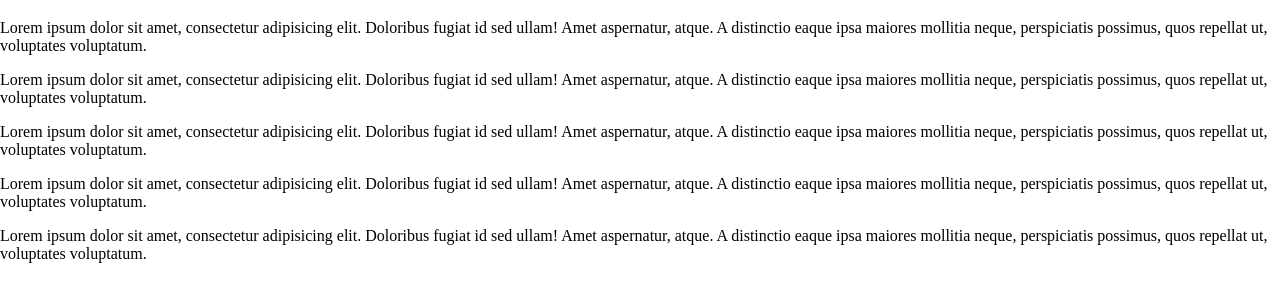
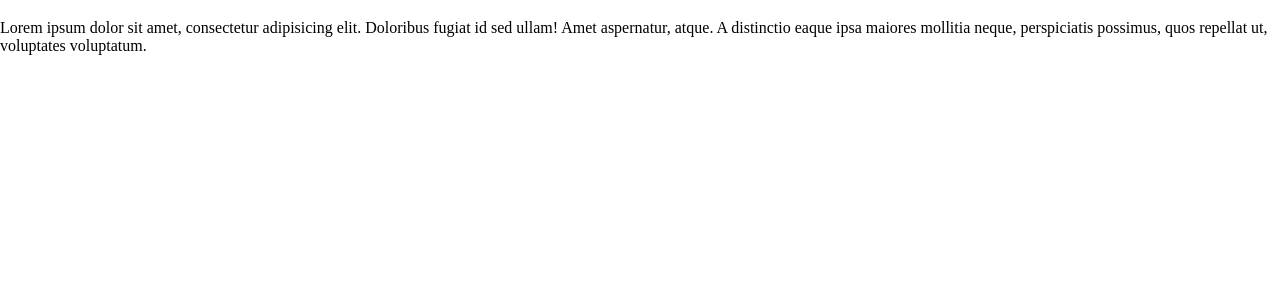
Before and after one commit to alvastar0/lesson-100, a plain HTML site: page index.html in a window 1280 px wide. Shown: the part 61-362 px from the top of the page. Drawn offline with Linux system fonts and the light colour scheme.

Commit message:
Remove <p> except first

```diff
--- a/index.html
+++ b/index.html
@@ -8,9 +8,5 @@
 <body>
 <h1>Hello, World!</h1>
 <p>Lorem ipsum dolor sit amet, consectetur adipisicing elit. Doloribus fugiat id sed ullam! Amet aspernatur, atque. A distinctio eaque ipsa maiores mollitia neque, perspiciatis possimus, quos repellat ut, voluptates voluptatum.</p>
-<p>Lorem ipsum dolor sit amet, consectetur adipisicing elit. Doloribus fugiat id sed ullam! Amet aspernatur, atque. A distinctio eaque ipsa maiores mollitia neque, perspiciatis possimus, quos repellat ut, voluptates voluptatum.</p>
-<p>Lorem ipsum dolor sit amet, consectetur adipisicing elit. Doloribus fugiat id sed ullam! Amet aspernatur, atque. A distinctio eaque ipsa maiores mollitia neque, perspiciatis possimus, quos repellat ut, voluptates voluptatum.</p>
-<p>Lorem ipsum dolor sit amet, consectetur adipisicing elit. Doloribus fugiat id sed ullam! Amet aspernatur, atque. A distinctio eaque ipsa maiores mollitia neque, perspiciatis possimus, quos repellat ut, voluptates voluptatum.</p>
-<p>Lorem ipsum dolor sit amet, consectetur adipisicing elit. Doloribus fugiat id sed ullam! Amet aspernatur, atque. A distinctio eaque ipsa maiores mollitia neque, perspiciatis possimus, quos repellat ut, voluptates voluptatum.</p>
 </body>
 </html>
```
